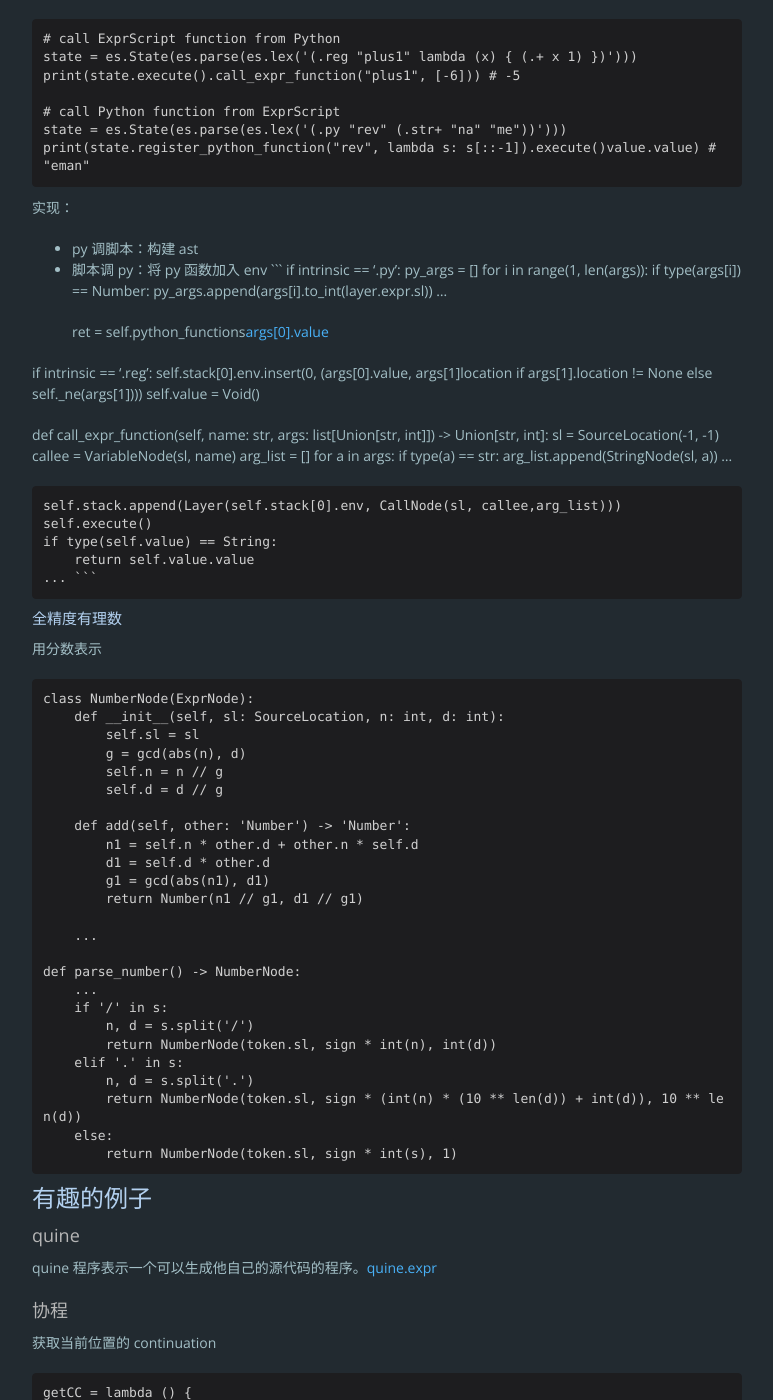
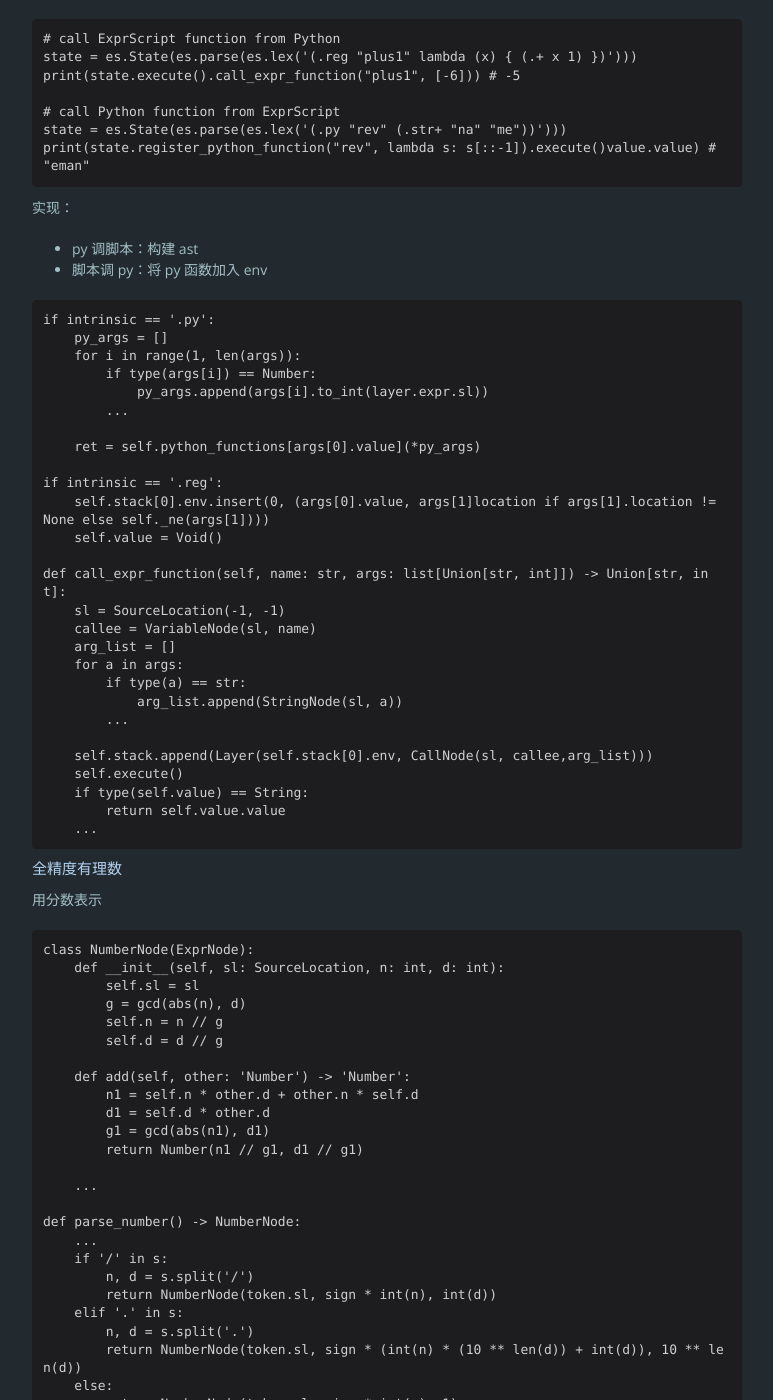
Before and after one commit to gogim1/gogim1.github.io, a Jekyll site: the page built from _posts/2024-05-08-exprscript.md, in a window 1280 px wide and 1400 px high, scrolled down 6290 px. Shown: the whole window, without its empty margins (253-1026 px from the left). Built offline with Jekyll 4.4.1, drawn with Linux system fonts in a browser that asks for light colours; nearby versions of some CDN libraries; comment, search, counter and statistics services are not loaded; some of the changed lines change nothing that is shown; some of the changed text lies outside the part shown.

Commit message:
fix
Signed-off-by: gogim1 <294843472@qq.com>

````diff
--- a/_posts/2024-05-08-exprscript.md
+++ b/_posts/2024-05-08-exprscript.md
@@ -329,6 +329,7 @@ print(state.register_python_function("rev", lambda s: s[::-1]).execute()value.va
 实现：
 - py 调脚本：构建 ast
 - 脚本调 py：将 py 函数加入 env
+
 ```
 if intrinsic == '.py':
     py_args = []
@@ -407,8 +408,8 @@ getCC = lambda () {
 闭包 + 动态作用域
 [oop.expr](https://github.com/sdingcn/cvm.experimental/blob/a50ca30f0df42250d7f5af8c1069b1ec57eac11d/test/oop.expr)
 ### 结构/记录
-[bianary-tree.expr](https://github.com/sdingcn/cvm.experimental/blob/2f94e22a19429b726d0a3866dddc246094677c5b/test/binary-tree.expr)
-[bianary-tree.expr](https://github.com/sdingcn/cvm.experimental/blob/2f94e22a19429b726d0a3866dddc246094677c5b/test/quicksort.expr)
+- [bianary-tree.expr](https://github.com/sdingcn/cvm.experimental/blob/2f94e22a19429b726d0a3866dddc246094677c5b/test/binary-tree.expr)
+- [quicksort.expr](https://github.com/sdingcn/cvm.experimental/blob/2f94e22a19429b726d0a3866dddc246094677c5b/test/quicksort.expr)
 
 为避免迷失在层层闭包中，可以这么类比
 ```
````
